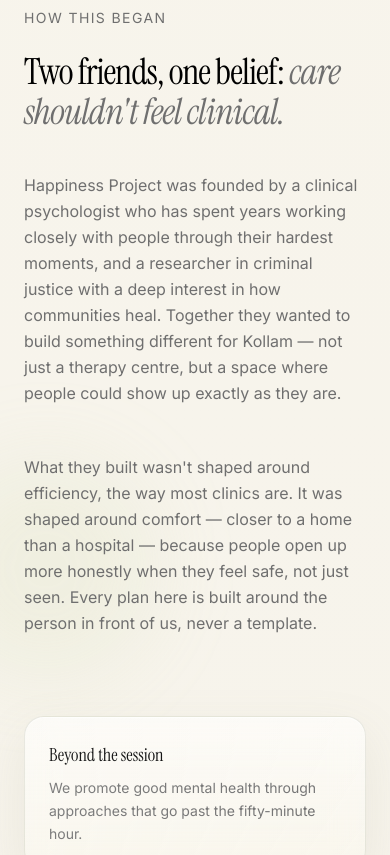
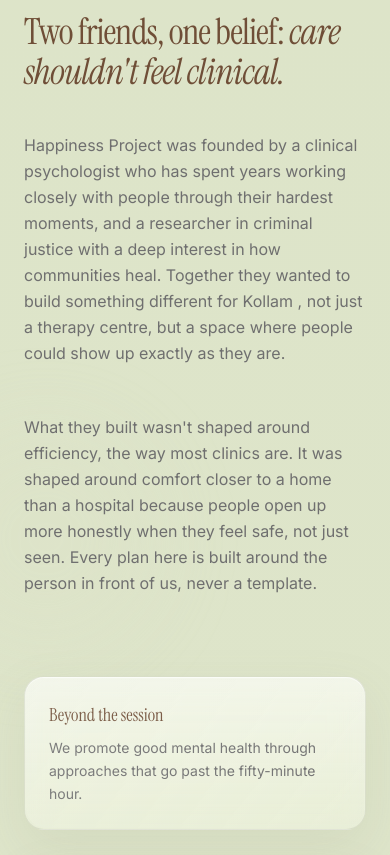
Before and after one commit to sree581/Happiness_Project_kollam, a React (Vite) app: page / in a window 390 px wide. Shown: the part 980-1835 px from the top of the page. Built offline with nearby package versions, Linux system fonts and the light colour scheme.

Commit message:
Updated Happiness Project website with colour change

```diff
--- a/src/App.tsx
+++ b/src/App.tsx
@@ -10,7 +10,7 @@
 
 export default function App() {
   return (
-    <div className="text-black page-smooth relative" style={{ background: 'linear-gradient(180deg, #f8f5ec 0%, #f4f1ea 52%, #f4f0fb 100%)' }}>
+    <div className="text-black page-smooth relative" style={{ background: 'linear-gradient(180deg, #dce3c7 0%, #e1e8cf 52%, #d0d9bb 100%)' }}>
       <span className="petal-accent left-8 top-72 delay-1" />
       <span className="petal-accent right-12 top-1/3 delay-2" />
       <span className="petal-accent left-1/3 bottom-20 delay-3" />
--- a/src/components/Footer.tsx
+++ b/src/components/Footer.tsx
@@ -3,7 +3,7 @@
     <footer className="px-6 py-12">
       <div className="max-w-6xl mx-auto flex flex-col md:flex-row justify-between gap-8 text-sm" style={{ color: '#6F6F6F' }}>
         <div>
-          <p style={{ fontFamily: 'var(--font-display)', color: '#000' }} className="text-xl mb-3">Happiness Project</p>
+          <p style={{ fontFamily: 'var(--font-display)', color: 'var(--title-brown)' }} className="text-xl mb-3">Happiness Project</p>
           <p>Near Natchiar Mutt Temple, Jawahar Nagar, Kollam, Kerala</p>
           <p>+91 79074 93123</p>
         </div>
--- a/src/components/Hero.tsx
+++ b/src/components/Hero.tsx
@@ -79,7 +79,7 @@
         </h1>
 
         <p className="animate-fade-rise-delay text-base sm:text-lg max-w-2xl mt-8 leading-relaxed" style={{ color: '#6F6F6F' }}>
-          Life isn't always easy, and carrying everything on your own can feel like too much. Whether you're dealing with stress, anxiety, a difficult relationship, or simply need someone who will really listen, Happiness Project is here to support you — with compassion, understanding, and professional care.
+          Life isn't always easy, and carrying everything on your own can feel like too much. Whether you're dealing with stress, anxiety, a difficult relationship, or simply need someone who will really listen, Happiness Project is here to support you with compassion, understanding, and professional care.
         </p>
 
         <p className="animate-fade-rise-delay text-base sm:text-lg max-w-2xl mt-6 leading-relaxed font-semibold" style={{ color: '#000000' }}>
--- a/src/components/Navbar.tsx
+++ b/src/components/Navbar.tsx
@@ -15,13 +15,13 @@
   return (
     <nav className="flex justify-between items-center px-8 py-6 max-w-7xl mx-auto relative z-20">
       <a href="#home" style={{ fontFamily: 'var(--font-display)', color: '#000000' }} className="flex items-center gap-3 text-3xl tracking-tight">
-        <span className="flex h-12 w-12 items-center justify-center rounded-full bg-white shadow-sm overflow-hidden">
-          <img src="/logo.jpeg" alt="Happiness Project logo" className="h-10 w-10 object-contain" />
+        <span className="flex h-14 w-14 items-center justify-center rounded-[14px] bg-white shadow-sm overflow-hidden border border-black/5">
+          <img src="/logo.jpeg" alt="Happiness Project logo" className="h-full w-full object-cover" />
         </span>
         <span>Happiness Project<sup className="align-super text-[0.55em]">®</sup></span>
       </a>
 
-      <div className="hidden md:flex items-center gap-8">
+      <div className="hidden md:flex items-center gap-5 lg:gap-6">
         {links.map((link) => (
           <a
             key={link.href}
--- a/src/components/ReachUs.tsx
+++ b/src/components/ReachUs.tsx
@@ -26,14 +26,14 @@
   };
 
   return (
-    <section id="reach-us" className="px-6 py-32">
+    <section id="reach-us" className="px-6 py-20">
       <div className="max-w-5xl mx-auto grid md:grid-cols-2 gap-16">
         <div>
           <p className="text-sm tracking-widest uppercase mb-6" style={{ color: '#6F6F6F' }}>Reach us</p>
-          <h2 className="text-4xl sm:text-5xl mb-8" style={{ fontFamily: 'var(--font-display)', color: '#000' }}>
+          <h2 className="text-4xl sm:text-5xl mb-8" style={{ fontFamily: 'var(--font-display)', color: 'var(--title-brown)' }}>
             Taking the first step <span style={{ color: '#6F6F6F', fontStyle: 'italic' }}>doesn't have to be hard.</span>
           </h2>
-          <p className="text-sm leading-relaxed mb-10" style={{ color: '#6F6F6F' }}>
+          <p className="text-sm leading-relaxed mb-6" style={{ color: '#6F6F6F' }}>
             Whether you're seeking help for yourself, your child, your relationship or your family —
             we're here to listen.
           </p>
--- a/src/components/Voices.tsx
+++ b/src/components/Voices.tsx
@@ -1,13 +1,13 @@
 export default function Voices() {
   return (
-    <section id="voices" className="px-6 py-32">
+    <section id="voices" className="px-6 py-20">
       <div className="max-w-5xl mx-auto text-center">
         <p className="text-sm tracking-widest uppercase mb-6" style={{ color: '#6F6F6F' }}>In their words</p>
-        <h2 className="text-4xl sm:text-5xl mb-10" style={{ fontFamily: 'var(--font-display)', color: '#000' }}>
+        <h2 className="text-4xl sm:text-5xl mb-6" style={{ fontFamily: 'var(--font-display)', color: 'var(--title-brown)' }}>
           Real people. <span style={{ color: '#6F6F6F', fontStyle: 'italic' }}>Real experiences.</span>
         </h2>
         <p className="max-w-xl mx-auto text-sm leading-relaxed" style={{ color: '#6F6F6F' }}>
-          Testimonials will appear here once collected — with written consent — from clients. Names
+          Testimonials will appear here once collected with written consent from clients. Names
           can be withheld or shortened to initials on request.
         </p>
       </div>
--- a/src/components/WhoWeAre.tsx
+++ b/src/components/WhoWeAre.tsx
@@ -1,15 +1,15 @@
 export default function WhoWeAre() {
   return (
-    <section id="who-we-are" className="px-6 py-32">
+    <section id="who-we-are" className="px-6 py-20">
       <div className="max-w-5xl mx-auto">
         <p className="text-sm tracking-widest uppercase mb-6" style={{ color: '#6F6F6F' }}>
           How this began
         </p>
         <h2
           className="text-4xl sm:text-5xl mb-10 animate-fade-rise"
-          style={{ fontFamily: 'var(--font-display)', color: '#000', letterSpacing: '-1px' }}
+          style={{ fontFamily: 'var(--font-display)', color: 'var(--title-brown)', letterSpacing: '-1px' }}
         >
-          Two friends, one belief: <span style={{ color: '#6F6F6F', fontStyle: 'italic' }}>care shouldn't feel clinical.</span>
+          Two friends, one belief: <span style={{ color: 'var(--title-brown)', fontStyle: 'italic' }}>care shouldn't feel clinical.</span>
         </h2>
 
         <div className="grid md:grid-cols-2 gap-12 text-base leading-relaxed" style={{ color: '#6F6F6F' }}>
@@ -17,12 +17,12 @@
           Happiness Project was founded by a clinical psychologist who has spent years working
           closely with people through their hardest moments, and a researcher in criminal justice
           with a deep interest in how communities heal. Together they wanted to build something
-          different for Kollam — not just a therapy centre, but a space where people could show up
+          different for Kollam , not just a therapy centre, but a space where people could show up
           exactly as they are.
         </p>
         <p>
           What they built wasn't shaped around efficiency, the way most clinics are. It was shaped
-          around comfort — closer to a home than a hospital — because people open up more honestly
+          around comfort closer to a home than a hospital because people open up more honestly
           when they feel safe, not just seen. Every plan here is built around the person in front of
           us, never a template.
         </p>
@@ -35,7 +35,7 @@
             { t: 'Warm, not cold', d: 'Support that is evidence-based, but never delivered like a clinical transaction.' },
           ].map((item) => (
             <div key={item.t} className="liquid-card rounded-[1.25rem] p-6">
-              <h3 className="text-lg mb-2" style={{ fontFamily: 'var(--font-display)', color: '#000' }}>
+              <h3 className="text-lg mb-2" style={{ fontFamily: 'var(--font-display)', color: 'var(--title-brown)' }}>
                 {item.t}
               </h3>
               <p className="text-sm leading-relaxed" style={{ color: '#6F6F6F' }}>{item.d}</p>
--- a/src/styles/theme.css
+++ b/src/styles/theme.css
@@ -1,10 +1,11 @@
 :root {
-  --background: #f8f5ec;
+  --background: #dce3c7;
   --ink: #000000;
   --muted: #6f6f6f;
   --soft-cream: #f8f5ec;
   --soft-lavender: #f2effd;
-  --soft-sage: #e9f0e0;
+  --soft-sage: #dce3c7;
+  --title-brown: #6f4e37;
 }
 
 @keyframes fadeRise {
@@ -25,6 +26,7 @@
 .page-smooth section:not(#home) {
   position: relative;
   overflow: hidden;
+  background: linear-gradient(180deg, rgba(220, 227, 199, 0.24), rgba(220, 227, 199, 0.36));
 }
 
 .page-smooth section:not(#home)::before {
@@ -35,7 +37,7 @@
   width: 220px;
   height: 220px;
   border-radius: 9999px;
-  background: rgba(203, 219, 170, 0.16);
+  background: rgba(220, 227, 199, 0.24);
   filter: blur(40px);
   pointer-events: none;
   z-index: 0;
@@ -49,7 +51,7 @@
   width: 160px;
   height: 160px;
   border-radius: 9999px;
-  background: rgba(226, 238, 221, 0.14);
+  background: rgba(220, 227, 199, 0.2);
   filter: blur(28px);
   pointer-events: none;
   z-index: 0;
@@ -58,6 +60,15 @@
 .page-smooth section:not(#home) > * {
   position: relative;
   z-index: 1;
+}
+
+.page-smooth section:not(#home) h2,
+.page-smooth section:not(#home) h3 {
+  color: var(--title-brown) !important;
+}
+
+.page-smooth section:not(#home) h2 span {
+  color: var(--title-brown) !important;
 }
 
 @keyframes petalFloat {
@@ -94,11 +105,25 @@
 
 .liquid-card {
   position: relative;
-  background: linear-gradient(180deg, rgba(255,255,255,0.62), rgba(250,248,240,0.48));
+  background: linear-gradient(180deg, rgba(255,255,255,0.62), rgba(241, 244, 229, 0.56));
   border: 1px solid rgba(146, 149, 128, 0.18);
   box-shadow: 0 18px 50px rgba(137, 138, 113, 0.12), inset 0 1px 1px rgba(255,255,255,0.7);
   backdrop-filter: blur(16px) saturate(140%);
   -webkit-backdrop-filter: blur(16px) saturate(140%);
+  transition: transform 0.25s ease, box-shadow 0.25s ease, border-color 0.25s ease;
+}
+
+.service-card,
+.team-card {
+  transition: transform 0.25s ease, box-shadow 0.25s ease, border-color 0.25s ease;
+}
+
+.service-card:hover,
+.team-card:hover,
+.liquid-card:hover {
+  transform: translateY(-6px);
+  box-shadow: 0 24px 52px rgba(111, 78, 55, 0.18);
+  border-color: rgba(111, 78, 55, 0.28);
 }
 
 .liquid-card::before {
```
Also changed, not shown: src/components/CommonQuestions.tsx (+5 -5 lines), src/components/HowWeHelp.tsx (+16 -13 lines), src/components/OurTeam.tsx (+5 -5 lines), src/components/OurWay.tsx (+4 -4 lines).
